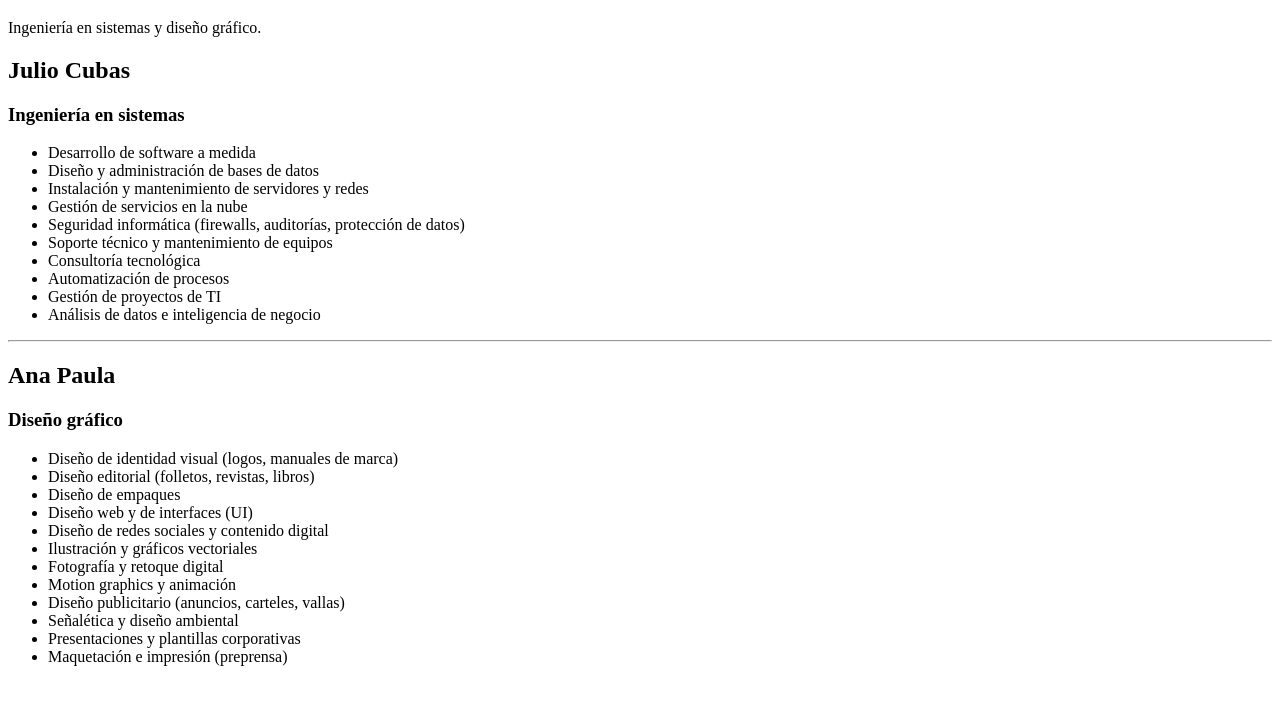
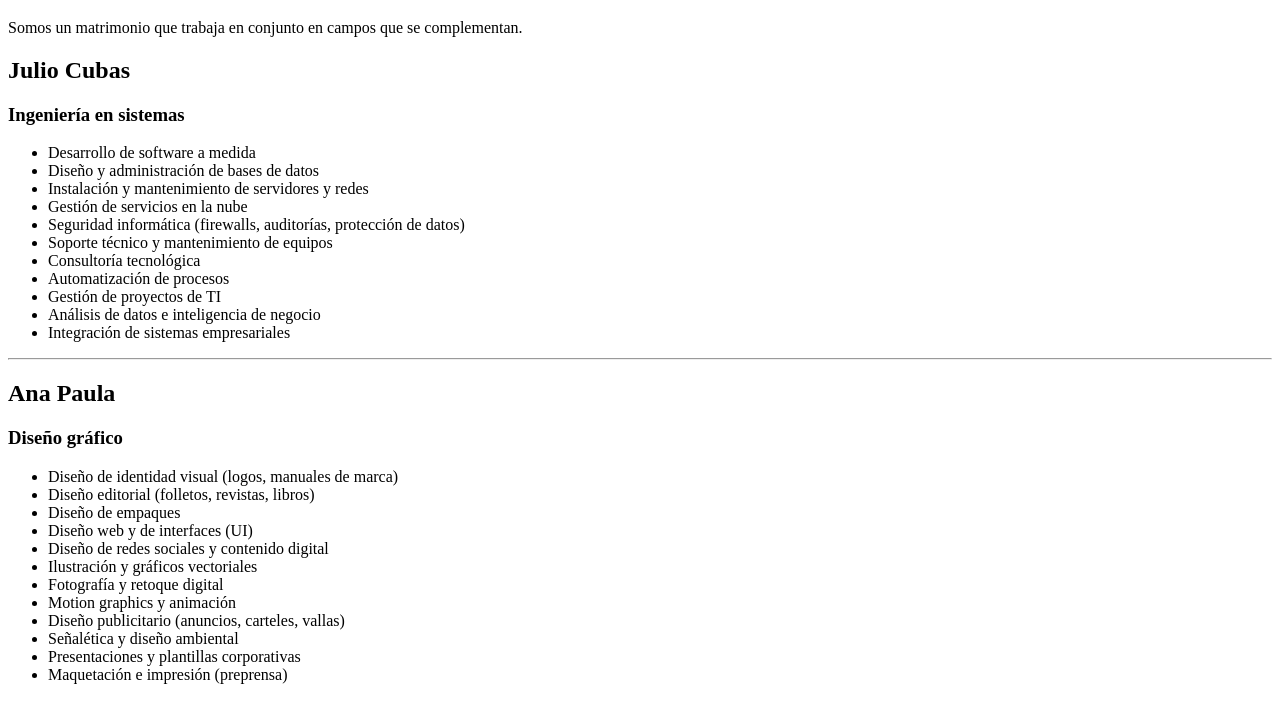
Before and after one commit to cubasmx/land, a plain HTML site: page index.html in a window 1280 px wide. Shown: the part 61-784 px from the top of the page. Drawn offline with Linux system fonts and the light colour scheme.

Commit message:
Subtitulo de matrimonio y servicio de integracion de sistemas empresariales

```diff
--- a/index.html
+++ b/index.html
@@ -10,7 +10,7 @@
 
 <header>
   <h1>Servicios disponibles</h1>
-  <p>Ingeniería en sistemas y diseño gráfico.</p>
+  <p>Somos un matrimonio que trabaja en conjunto en campos que se complementan.</p>
 </header>
 
 <main>
@@ -29,6 +29,7 @@
       <li>Automatización de procesos</li>
       <li>Gestión de proyectos de TI</li>
       <li>Análisis de datos e inteligencia de negocio</li>
+      <li>Integración de sistemas empresariales</li>
     </ul>
   </section>
 
```
